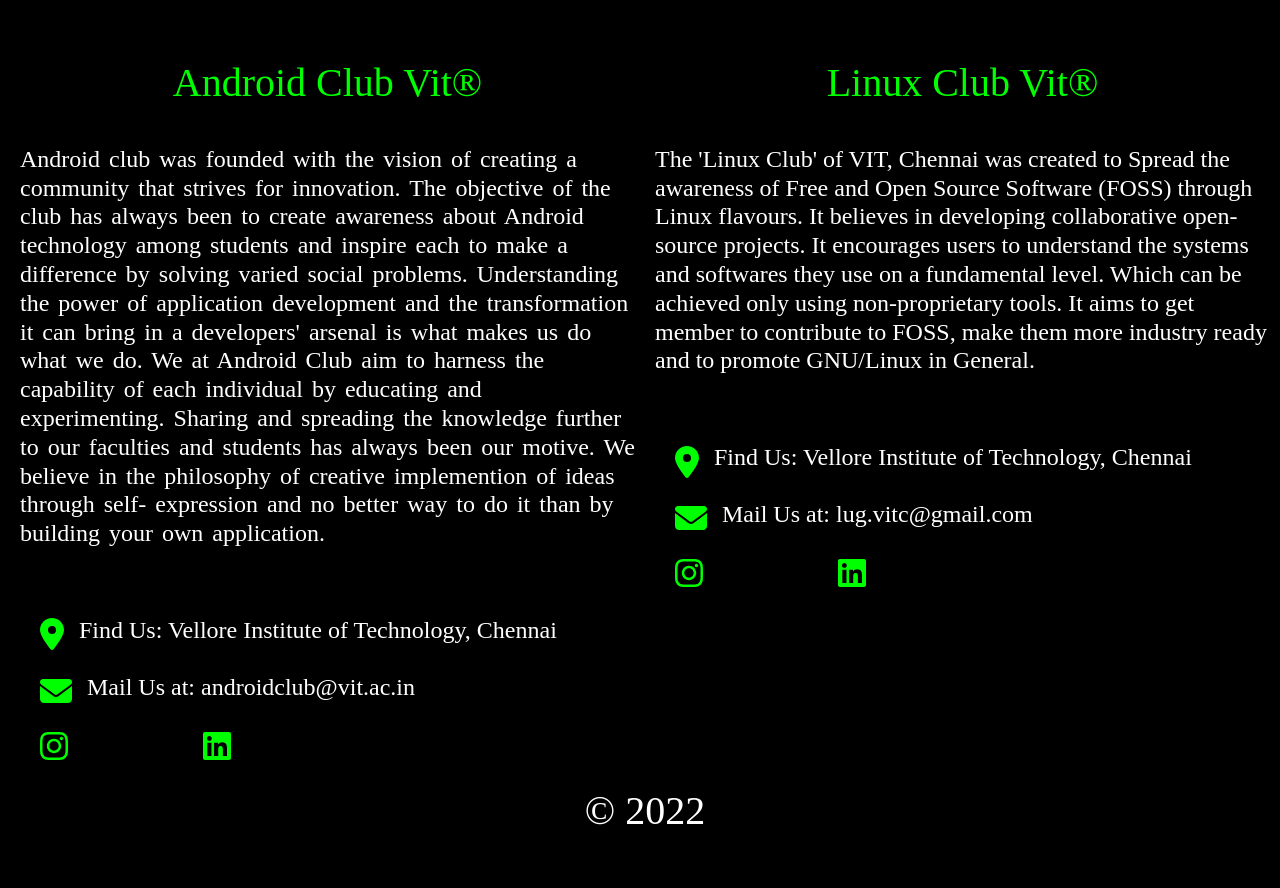
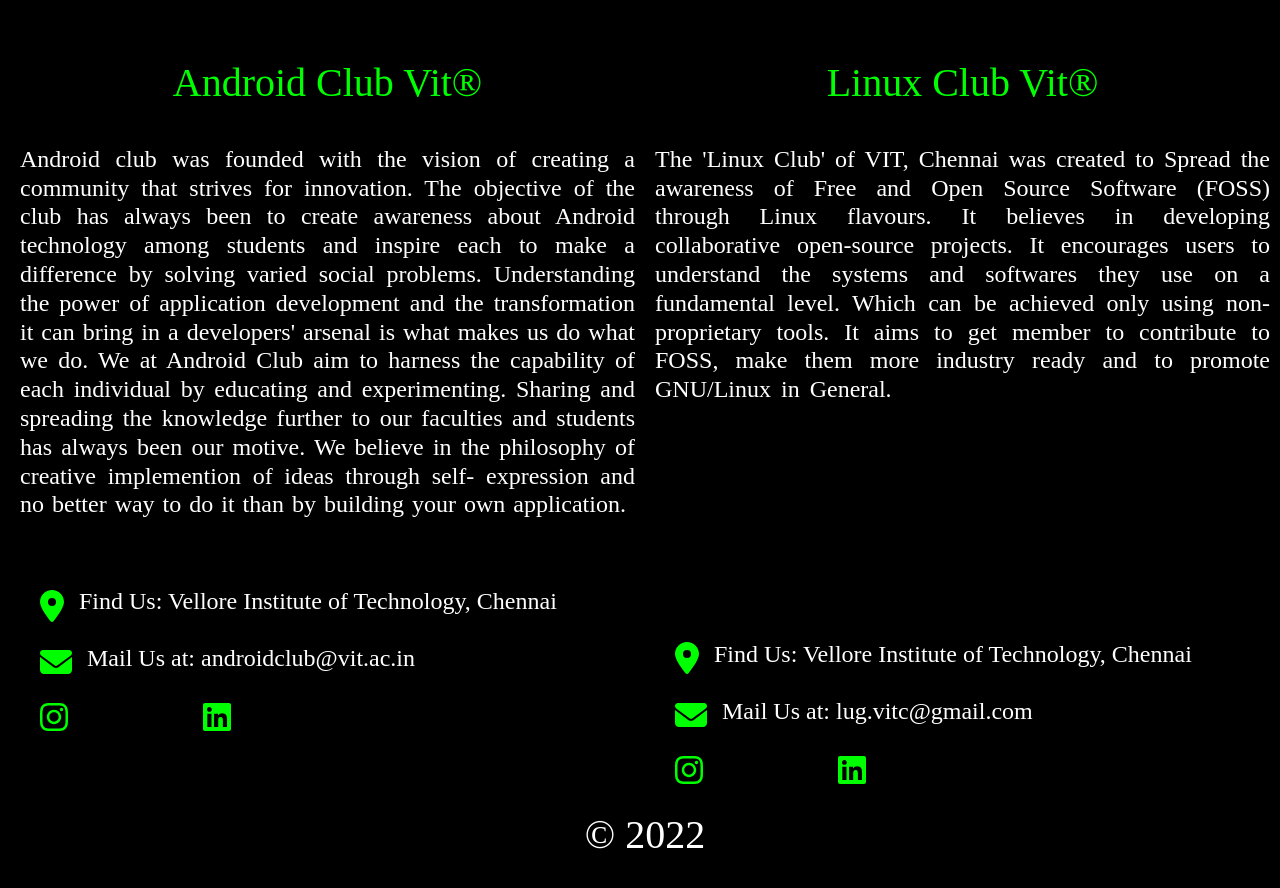
Before and after one commit to Android-Club-VITC/foss-website, a React (Create React App) app: page / in a window 1280 px wide. Shown: the part 3480-4368 px from the top of the page. Built offline with nearby package versions, Linux system fonts and the light colour scheme; a web font is replaced by a local one.

Commit message:
minor fixes

```diff
--- a/src/components/Footer/index.js
+++ b/src/components/Footer/index.js
@@ -27,7 +27,7 @@
             </h1>
           </span>
           <h4
-            style={{ padding: "10px", color: "white", fontWeight: "lighter", wordSpacing: "3px"}}
+            style={{ padding: "10px", color: "white", fontWeight: "lighter", wordSpacing: "2px", textAlign: "justify"}}
           >
             Android club was founded with the vision of creating a community that strives for innovation.
             The objective of the club has always been to create awareness about Android technology among
@@ -124,7 +124,7 @@
             </h1>
           </span>
           <h4
-            style={{ padding: "10px", color: "white", fontWeight: "lighter" }}
+            style={{ padding: "10px", color: "white", fontWeight: "lighter", wordSpacing: "4px", textAlign: "justify" }}
           >
             The 'Linux Club' of VIT, Chennai was created to Spread the awareness
             of Free and Open Source Software (FOSS) through Linux flavours. It
@@ -134,6 +134,13 @@
             non-proprietary tools. It aims to get member to contribute to FOSS,
             make them more industry ready and to promote GNU/Linux in General.
           </h4>
+          <br/>
+          <br/>
+          <br/>
+          <br/>
+          <br/>
+          <br/>
+          <br/>
 
           <div
             className="isVisible"
```
Also changed, not shown: 1 other file (tests, documents, lock files or other folders).
